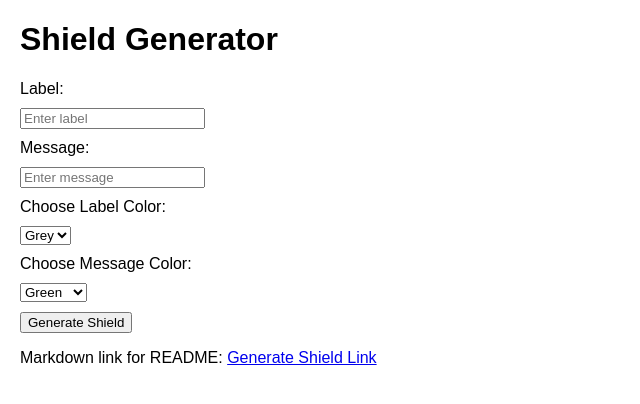
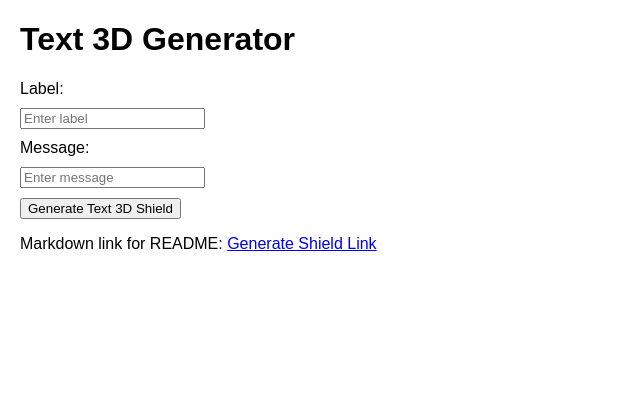
Before and after one commit to FrogPossibility/frogpossibility.github.io, a plain HTML site: page index.html in a window 1280 px wide. Shown: the whole page, without its empty margins (0-640 px from the left). Drawn offline with Linux system fonts and the light colour scheme.

Commit message:
Update index.html

```diff
--- a/index.html
+++ b/index.html
@@ -6,34 +6,20 @@
   <title>Shield Generator</title>
   <style>
     body { font-family: Arial, sans-serif; margin: 20px; }
-    label, select, button { display: block; margin: 10px 0; }
+    label, input, button { display: block; margin: 10px 0; }
     #shieldPreview { margin: 20px 0; }
   </style>
 </head>
 <body>
-  <h1>Shield Generator</h1>
+  <h1>Text 3D Generator</h1>
   <form id="shieldForm">
     <label for="label">Label:</label>
-    <input type="text" id="label" placeholder="Enter label">
+    <input type="text" id="label" placeholder="Enter label" required>
 
     <label for="message">Message:</label>
-    <input type="text" id="message" placeholder="Enter message">
+    <input type="text" id="message" placeholder="Enter message" required>
 
-    <label for="labelColor">Choose Label Color:</label>
-    <select id="labelColor">
-      <option value="555">Grey</option>
-      <option value="f00">Red</option>
-      <option value="00f">Blue</option>
-    </select>
-
-    <label for="messageColor">Choose Message Color:</label>
-    <select id="messageColor">
-      <option value="4c1">Green</option>
-      <option value="ff0">Yellow</option>
-      <option value="f80">Orange</option>
-    </select>
-
-    <button type="submit">Generate Shield</button>
+    <button type="submit">Generate Text 3D Shield</button>
   </form>
 
   <p>
@@ -48,11 +34,9 @@
       // Recupero valori dal form
       const label = document.getElementById("label").value || "Label";
       const message = document.getElementById("message").value || "Message";
-      const labelColor = document.getElementById("labelColor").value || "555";
-      const messageColor = document.getElementById("messageColor").value || "4c1";
 
-      // Generazione del link API
-      const apiUrl = `https://shieldtest.vercel.app/api/shield?label=${encodeURIComponent(label)}&message=${encodeURIComponent(message)}&labelColor=${encodeURIComponent(labelColor)}&messageColor=${encodeURIComponent(messageColor)}`;
+      // Generazione del link API con testo 3D
+      const apiUrl = `https://shieldtest.vercel.app/api/shield?label=${encodeURIComponent(label)}&message=${encodeURIComponent(message)}`;
 
       // Mostro il link nel README
       const markdownLink = `![Shield](${apiUrl})`;
```
